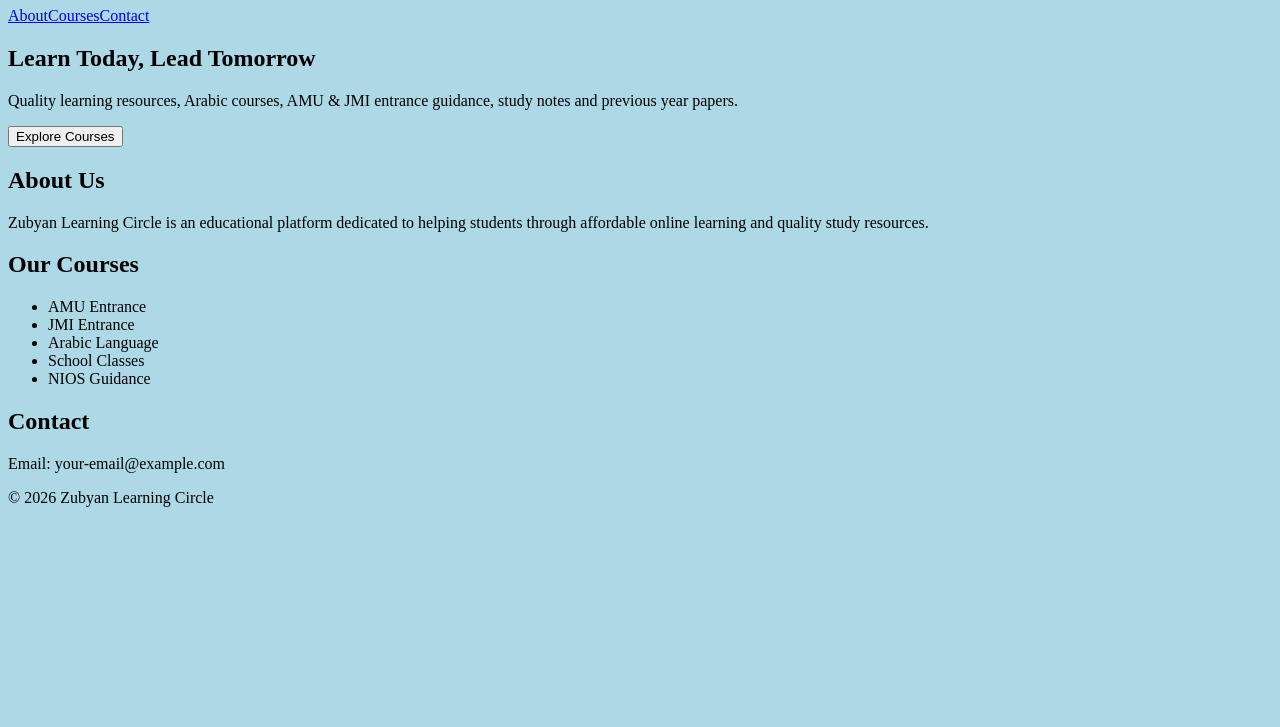
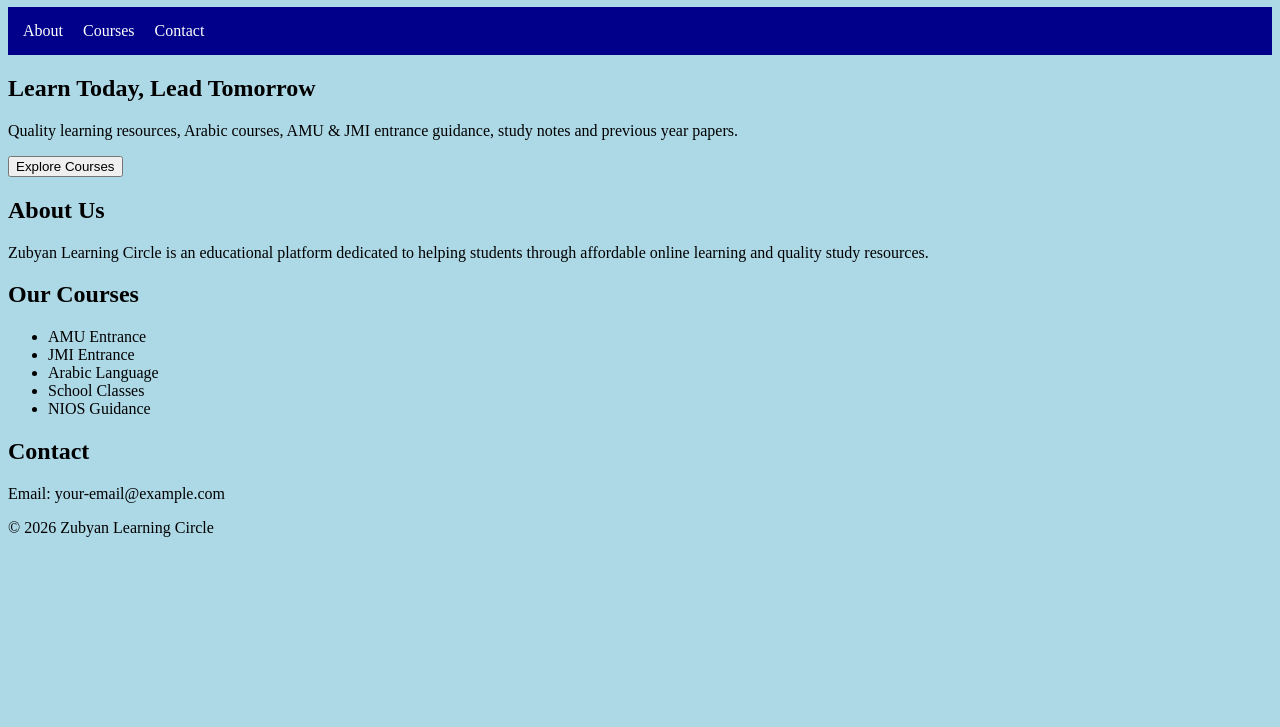
Before and after one commit to Zubyanlearningcircle/zubyanlearningcircle, a plain HTML site: page index.html in a window 1280 px wide. Shown: the part 73-800 px from the top of the page. Drawn offline with Linux system fonts and the light colour scheme.

Commit message:
Update style.css

```diff
--- a/style.css
+++ b/style.css
@@ -1,2 +1,11 @@
 body{background-color:lightblue;
      h1{color:green;}
+     nav {
+          background-color:darkblue;
+          padding:15px;
+     }
+     nav a {
+          color:white;
+          text-decoration:none;
+          margin-right:20px;
+     }
```
